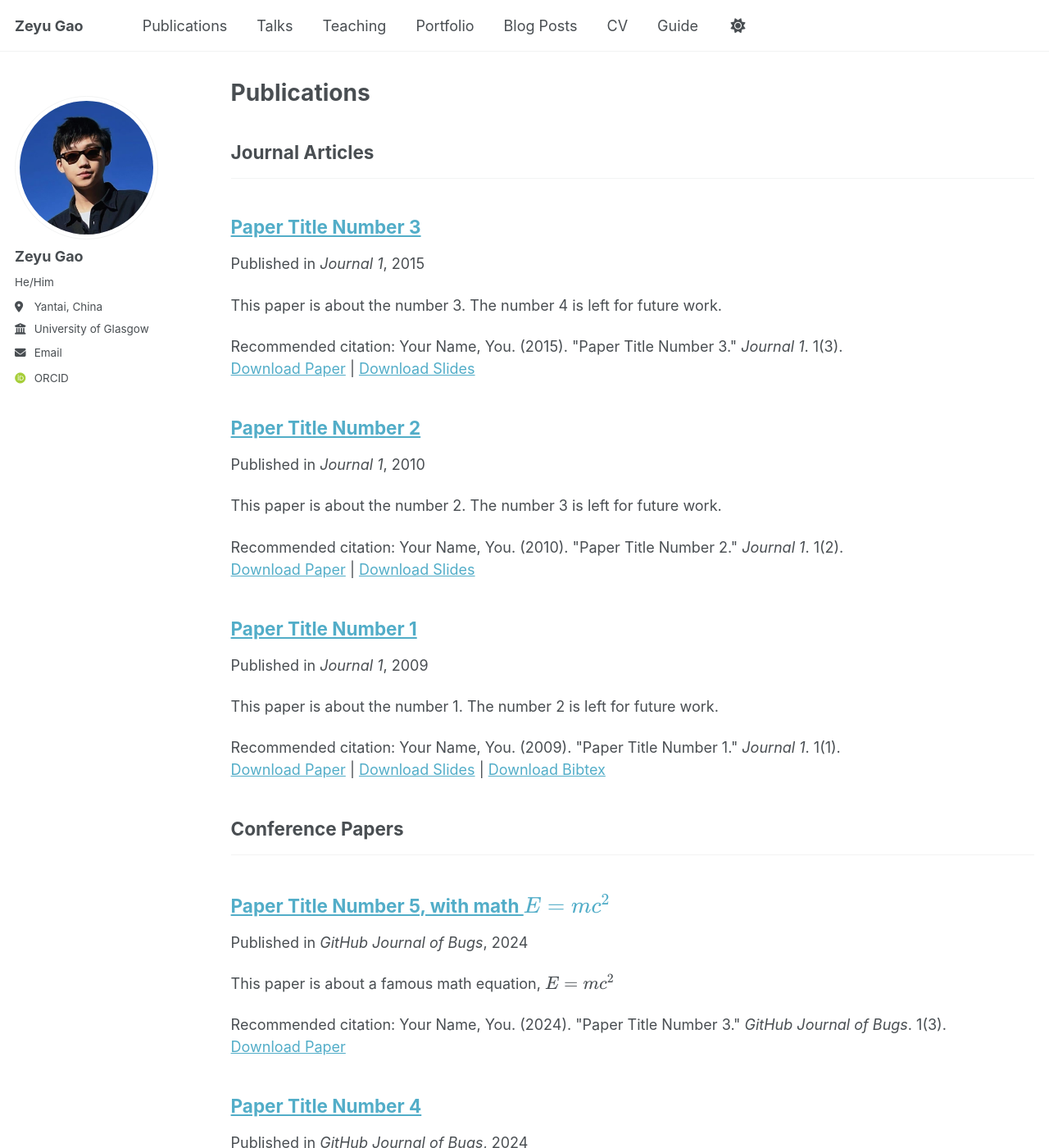
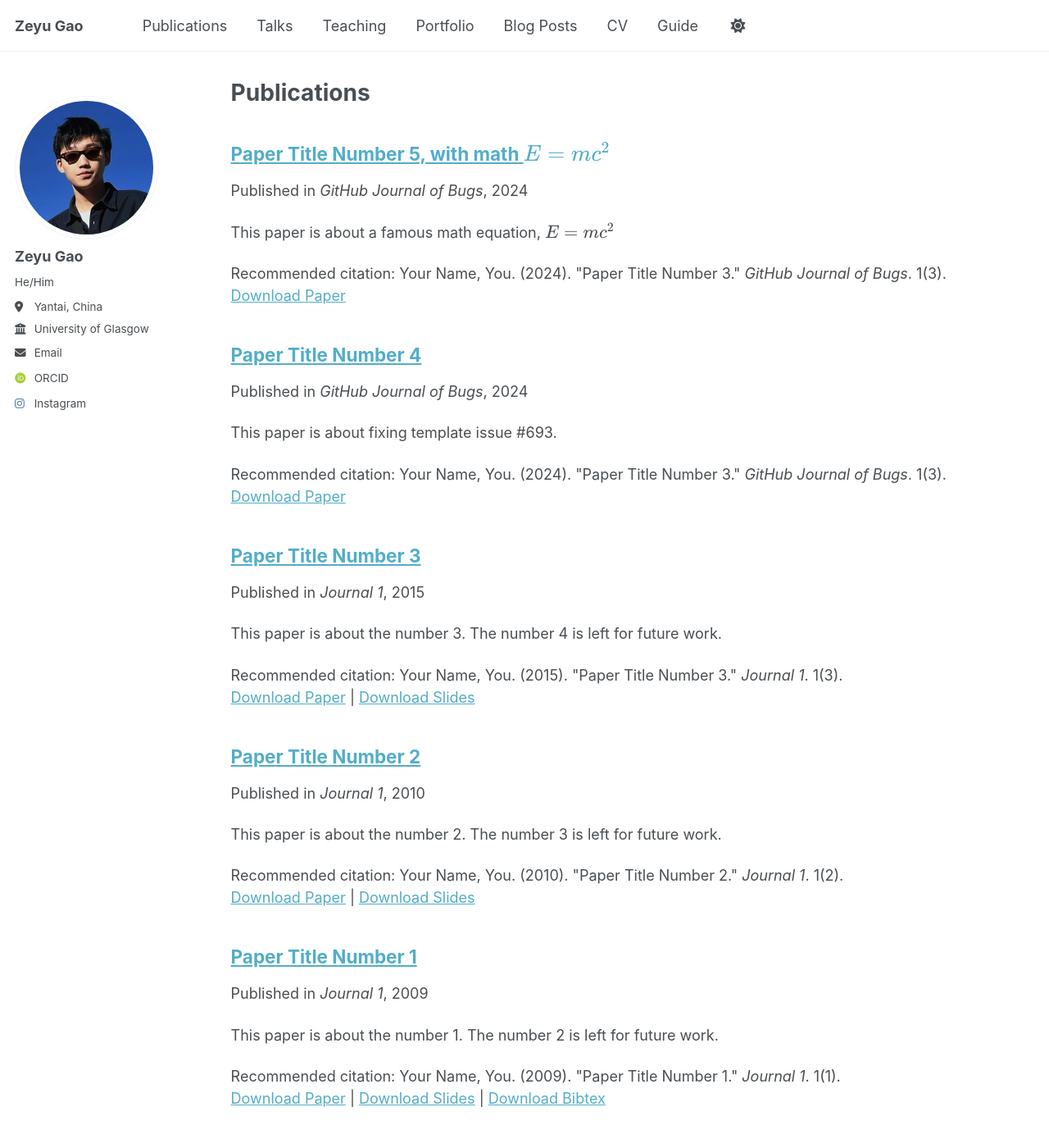
Before and after one commit to ClaudeGao01/ClaudeGao01.github.io, a Jekyll site: the page built from _pages/publications.html, in a window 1280 px wide and 1400 px high. Shown: the whole window at 82% size. Built offline with Jekyll 4.4.1, drawn with Linux system fonts in a browser that asks for light colours; some web fonts are replaced; a script that is not in the unit is left out; some of the changed text lies outside the part shown.

Commit message:
Update _config.yml

```diff
--- a/_config.yml
+++ b/_config.yml
@@ -34,14 +34,11 @@ author:
 
 
   # Social media
-  instagram        : # claude_gao
+  instagram        : "claude_gao" # user_id
 
 # Publication Category - The following the list of publication categories and their headings
 publication_category:
-  manuscripts:
-    title: 'Journal Articles'
-  conferences:
-    title: 'Conference Papers'
+
 
 # Site Settings
 teaser                   :  # filename of teaser fallback teaser image placed in /images/, .e.g. "500x300.png"
```
